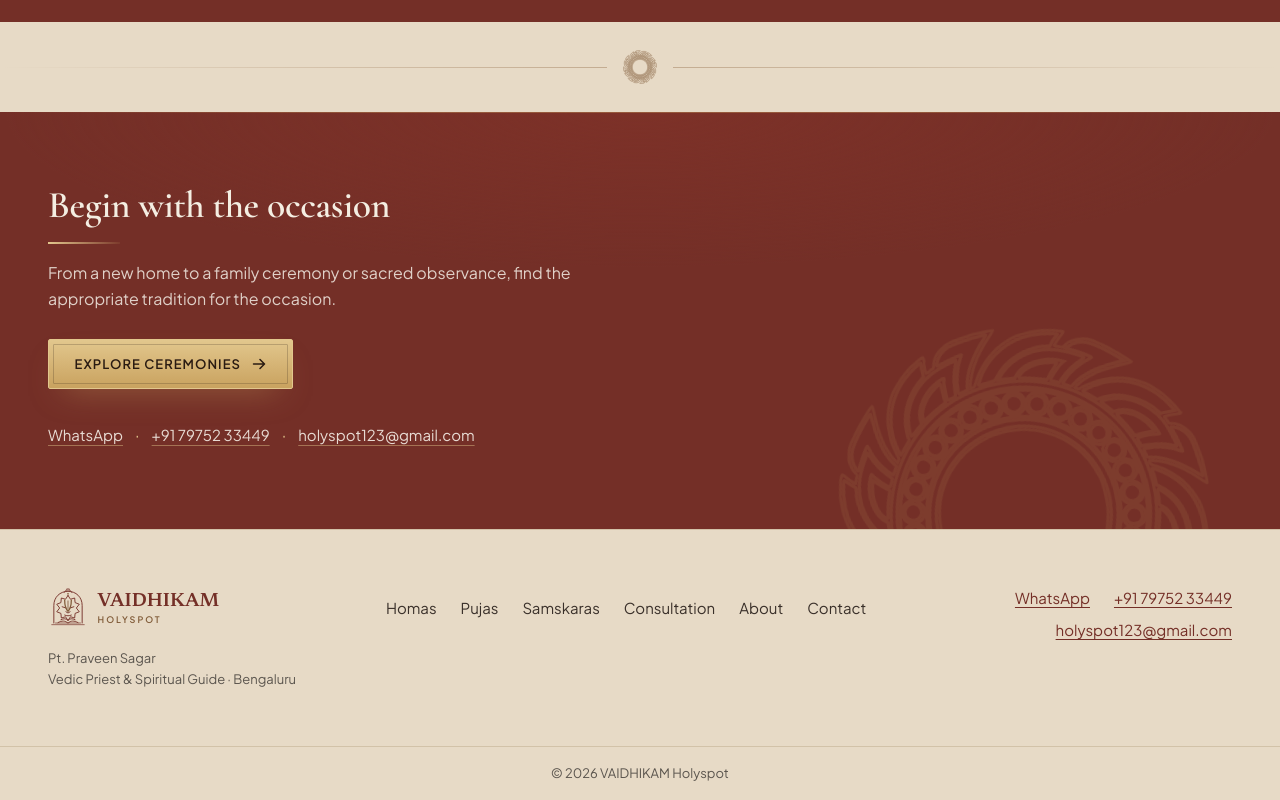
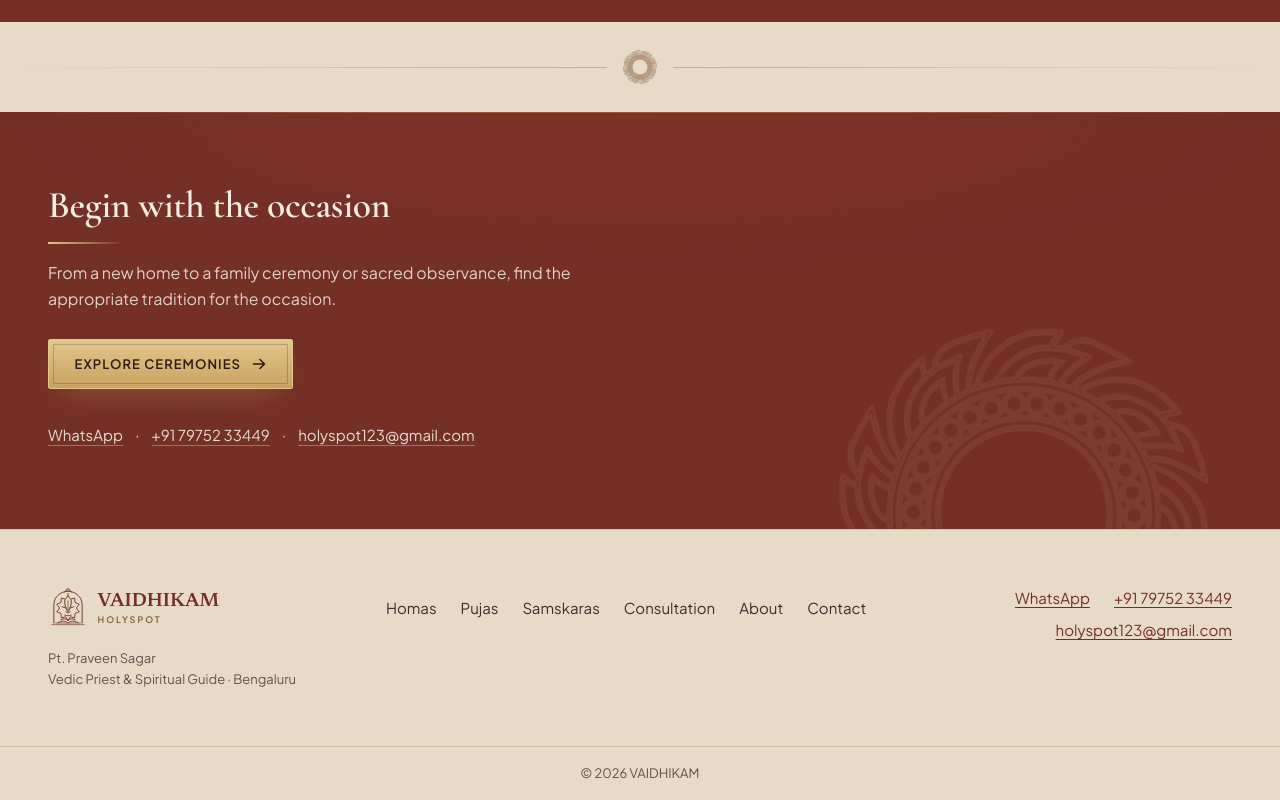
Before and after one commit to ketanram-am/vaidikam_holyspot, a Next.js app: page / in a window 1280 px wide. Shown: the part 2632-3432 px from the top of the page. Built offline with nearby package versions, Linux system fonts and the light colour scheme.

Commit message:
Fix canonical site name spelling

```diff
--- a/content/site.ts
+++ b/content/site.ts
@@ -16,7 +16,7 @@
  */
 
 export const site = {
-  name: "VAIDHIKAM Holyspot",
+  name: "VAIDHIKAM",
   // Canonical origin. Set to the live domain before launch — metadata,
   // sitemap, and JSON-LD all derive absolute URLs from it.
   url: "https://vaidhikam.com",
```
